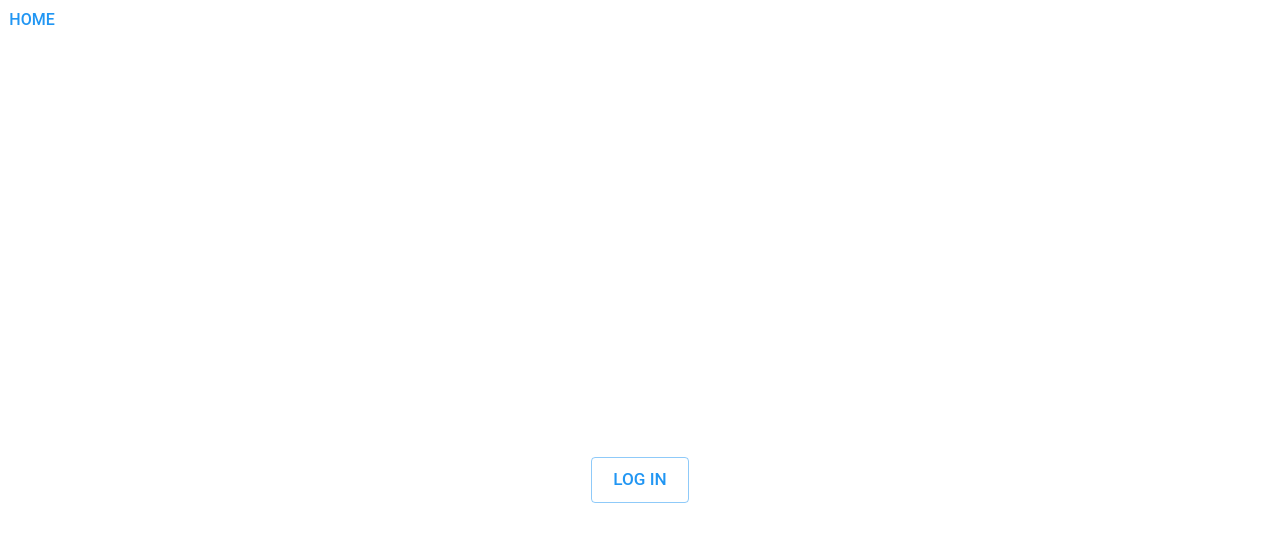
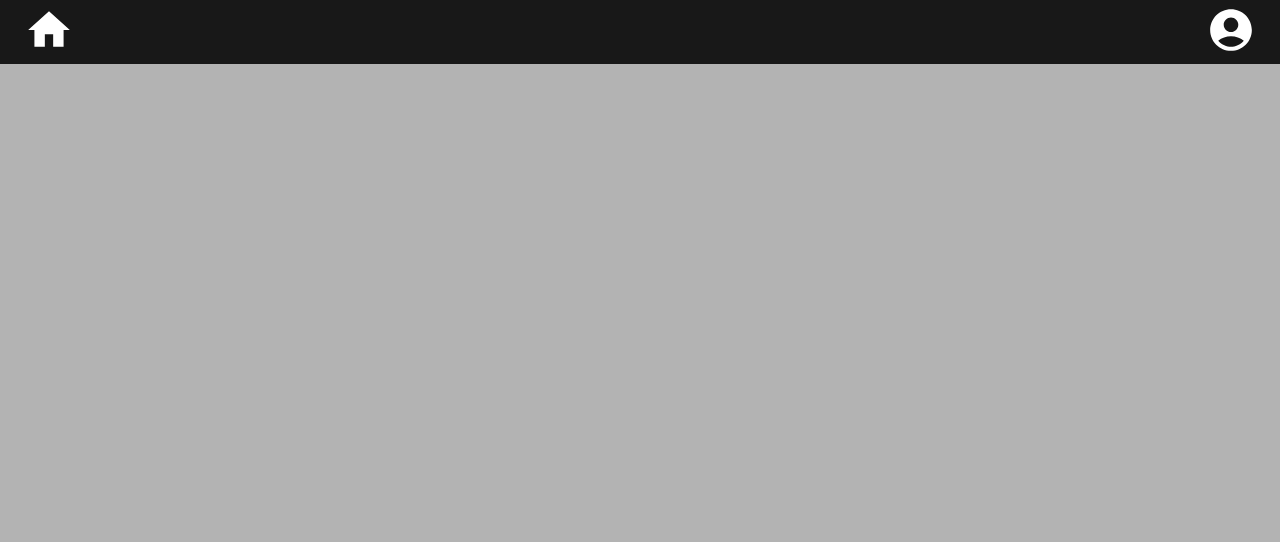
Before and after one commit to audipras/CVWO_Winter, a React (Create React App) app in the folder front-end/: page /Home in a window 1280 px wide. Shown: the top 542 px of the page. Built offline with nearby package versions, Linux system fonts and the light colour scheme.

Commit message:
basic look

```diff
--- a/front-end/package.json
+++ b/front-end/package.json
@@ -5,7 +5,8 @@
   "dependencies": {
     "@emotion/react": "^11.11.3",
     "@emotion/styled": "^11.11.0",
-    "@mui/material": "^5.15.2",
+    "@mui/icons-material": "^5.15.4",
+    "@mui/material": "^5.15.4",
     "@mui/system": "^5.15.2",
     "@testing-library/jest-dom": "^5.17.0",
     "@testing-library/react": "^13.4.0",
@@ -16,6 +17,7 @@
     "@types/react-dom": "^18.2.18",
     "react": "^18.2.0",
     "react-dom": "^18.2.0",
+    "react-router-dom": "^6.21.2",
     "react-scripts": "5.0.1",
     "typescript": "^4.9.5",
     "web-vitals": "^2.1.4"
--- a/front-end/src/App.tsx
+++ b/front-end/src/App.tsx
@@ -1,11 +1,31 @@
-import Signin from "./pages/Signin";
+import {
+  BrowserRouter as Router,
+  Route,
+  Routes,
+  Navigate,
+} from "react-router-dom";
 import { ThemeProvider } from "@mui/material/styles";
 import theme from "./theme";
+import Home from "./pages/Home";
+import Profile from "./pages/Profile";
+import Circles from "./pages/Circles";
+import Signin from "./pages/Signin";
 
 function App() {
   return (
     <ThemeProvider theme={theme}>
-      <Signin />
+      <Router>
+        <Routes>
+          <Route path="/Home" element={<Home />} />
+          <Route path="/Profile" element={<Profile />} />
+          <Route path="/Circles" element={<Circles />} />
+          <Route path="/Signin" element={<Signin />} />
+          <Route path="*" element={<Navigate to="/Home" />} />
+          {
+            //Default navigating to Home on entry, don't change
+          }
+        </Routes>
+      </Router>
     </ThemeProvider>
   );
 }
--- /dev/null
+++ b/front-end/src/pages/Circles.tsx
@@ -0,0 +1,16 @@
+import MainBox from "./Components/MainBox";
+import PostDisplayBox from "./Components/PostDisplayBox";
+import Topbar from "./Components/Topbar";
+
+function Circles() {
+  return (
+    <div>
+      <Topbar></Topbar>{" "}
+      <MainBox>
+        <PostDisplayBox></PostDisplayBox>
+      </MainBox>
+    </div>
+  );
+}
+
+export default Circles;
--- /dev/null
+++ b/front-end/src/pages/Components/MainBox.tsx
@@ -0,0 +1,23 @@
+import { Box, BoxProps } from "@mui/system";
+import { ReactNode } from "react";
+
+interface MainBoxProps extends BoxProps {
+  children: ReactNode;
+}
+
+const MainBox = ({ children, ...props }: MainBoxProps) => {
+  return (
+    <Box
+      {...props}
+      sx={{
+        display: "flex",
+        justifyContent: "center",
+        alignItems: "center",
+        height: "92vh",
+        backgroundColor: "background.default",
+      }}
+    ></Box>
+  );
+};
+
+export default MainBox;
--- /dev/null
+++ b/front-end/src/pages/Components/PostDisplayBox.tsx
@@ -0,0 +1,21 @@
+import { Box } from "@mui/system";
+
+function PostDisplayBox() {
+  return (
+    <Box
+      sx={{
+        display: "flex",
+        justifyContent: "center",
+        alignItems: "center",
+        height: "60vh",
+        backgroundColor: "secondary.main",
+        width: "40vh",
+      }}
+    >
+      {" "}
+      TEST{" "}
+    </Box>
+  );
+}
+
+export default PostDisplayBox;
--- /dev/null
+++ b/front-end/src/pages/Components/Topbar.tsx
@@ -0,0 +1,41 @@
+import { Link } from "react-router-dom";
+import { AppBar, Toolbar, Typography } from "@mui/material";
+import HomeIcon from "@mui/icons-material/Home";
+import { AccountCircle } from "@mui/icons-material";
+
+function Topbar() {
+  const linkStyle = {
+    textDecoration: "none",
+    color: "inherit",
+    marginTop: "5px",
+  };
+
+  return (
+    <AppBar position="static">
+      <Toolbar
+        sx={{
+          display: "flex",
+          height: "8vh",
+          justifyContent: "space-between",
+          alignItems: "center",
+        }}
+      >
+        <div>
+          <Link to="/Home" style={linkStyle}>
+            <HomeIcon sx={{ fontSize: "50px" }} />
+          </Link>
+        </div>
+        <div>
+          <Link to="/Profile" style={linkStyle}>
+            <AccountCircle sx={{ fontSize: "50px" }} />{" "}
+            {
+              //remember to change AccountCircle to pfp in the future
+            }
+          </Link>
+        </div>
+      </Toolbar>
+    </AppBar>
+  );
+}
+
+export default Topbar;
--- /dev/null
+++ b/front-end/src/pages/Home.tsx
@@ -0,0 +1,15 @@
+import Topbar from "./Components/Topbar";
+import MainBox from "./Components/MainBox";
+import PostDisplayBox from "./Components/PostDisplayBox";
+
+function Home() {
+  return (
+    <div style={{ display: "flex", flexDirection: "column" }}>
+      <Topbar />
+      <MainBox>
+        <PostDisplayBox></PostDisplayBox>
+      </MainBox>
+    </div>
+  );
+}
+export default Home;
--- /dev/null
+++ b/front-end/src/pages/Profile.tsx
@@ -0,0 +1,13 @@
+import Topbar from "./Components/Topbar";
+import MainBox from "./Components/MainBox";
+
+function Profile() {
+  return (
+    <div>
+      <Topbar></Topbar>
+      <MainBox children={undefined} />
+    </div>
+  );
+}
+
+export default Profile;
--- a/front-end/src/pages/Signin.tsx
+++ b/front-end/src/pages/Signin.tsx
@@ -1,25 +1,7 @@
-import { Box, Button } from "@mui/material";
+import MainBox from "./Components/MainBox";
 
 function Signin() {
-  return (
-    <>
-      <Box sx={{ height: "20vh" }}>
-        <Button sx={{}}>Home</Button>
-      </Box>
-      <Box
-        sx={{
-          display: "flex",
-          justifyContent: "center",
-          alignItems: "center",
-          height: "80vh",
-        }}
-      >
-        <Button variant="outlined" size="large">
-          Log In
-        </Button>
-      </Box>
-    </>
-  );
+  return <MainBox children={undefined}></MainBox>;
 }
 
 export default Signin;
--- a/front-end/src/theme.ts
+++ b/front-end/src/theme.ts
@@ -3,18 +3,36 @@ import { createTheme } from '@mui/material/styles';
 const theme = createTheme({
   palette: {
     primary: {
-      main: '#2196f3', // Your primary color
+      main: '#181818',
     },
     secondary: {
-      main: '#ff4081', // Your secondary color
+      main: '#404040',
     },
     background: {
-      default: '#808080', // Set the default background color
+      default: '#B3B3B3',
     },
   },
   typography: {
     fontFamily: 'Roboto, sans-serif',
-    fontSize: 16,
+    fontSize: 12,
+  },
+  components: {
+    MuiButton: {
+      styleOverrides: {
+        root: {
+          color: '#ffffff ',
+          border: '1px solid #ffffff'
+        },
+      },
+    },
+    MuiButtonBase: {
+      styleOverrides: {
+        root: {
+          color: '#ffffff ',
+          border: '1px solid #ffffff'
+        },
+      },
+    },
   },
 });
 
```
Also changed, not shown: 1 other file (tests, documents, lock files or other folders).
